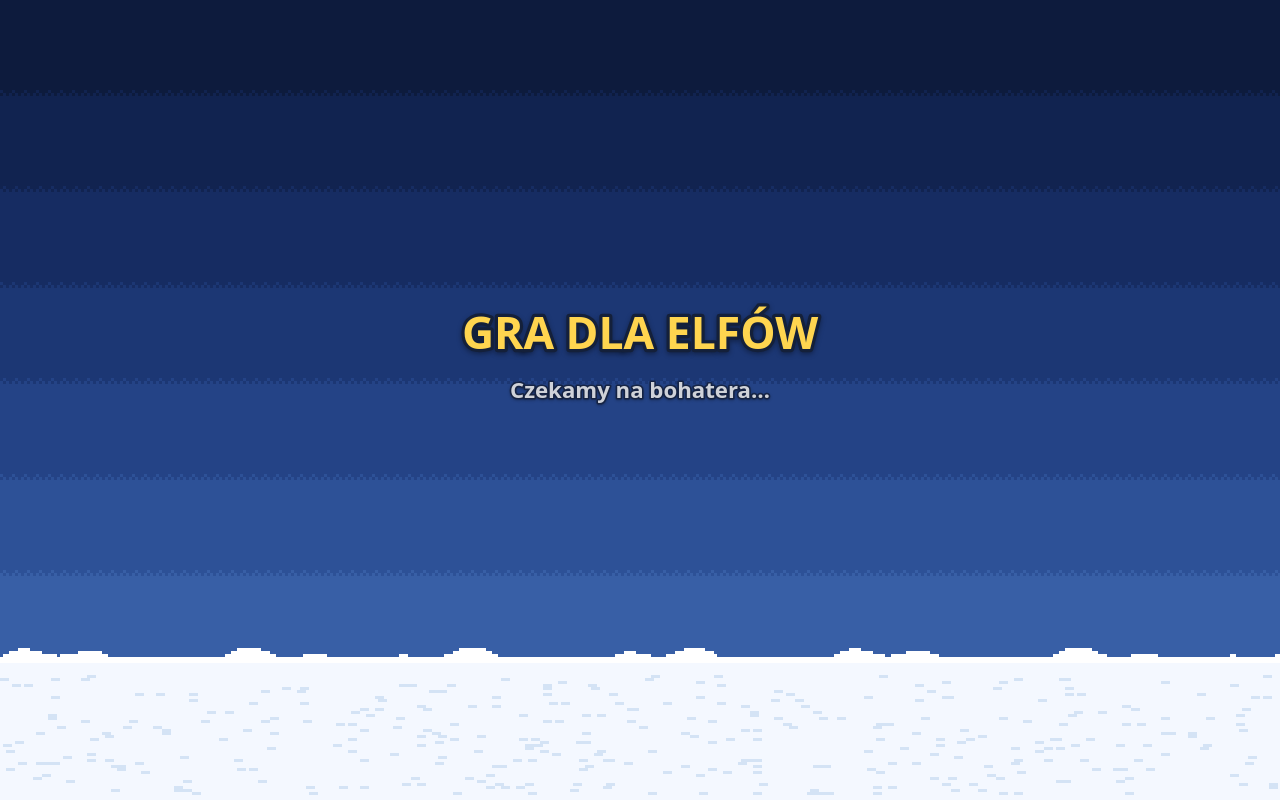
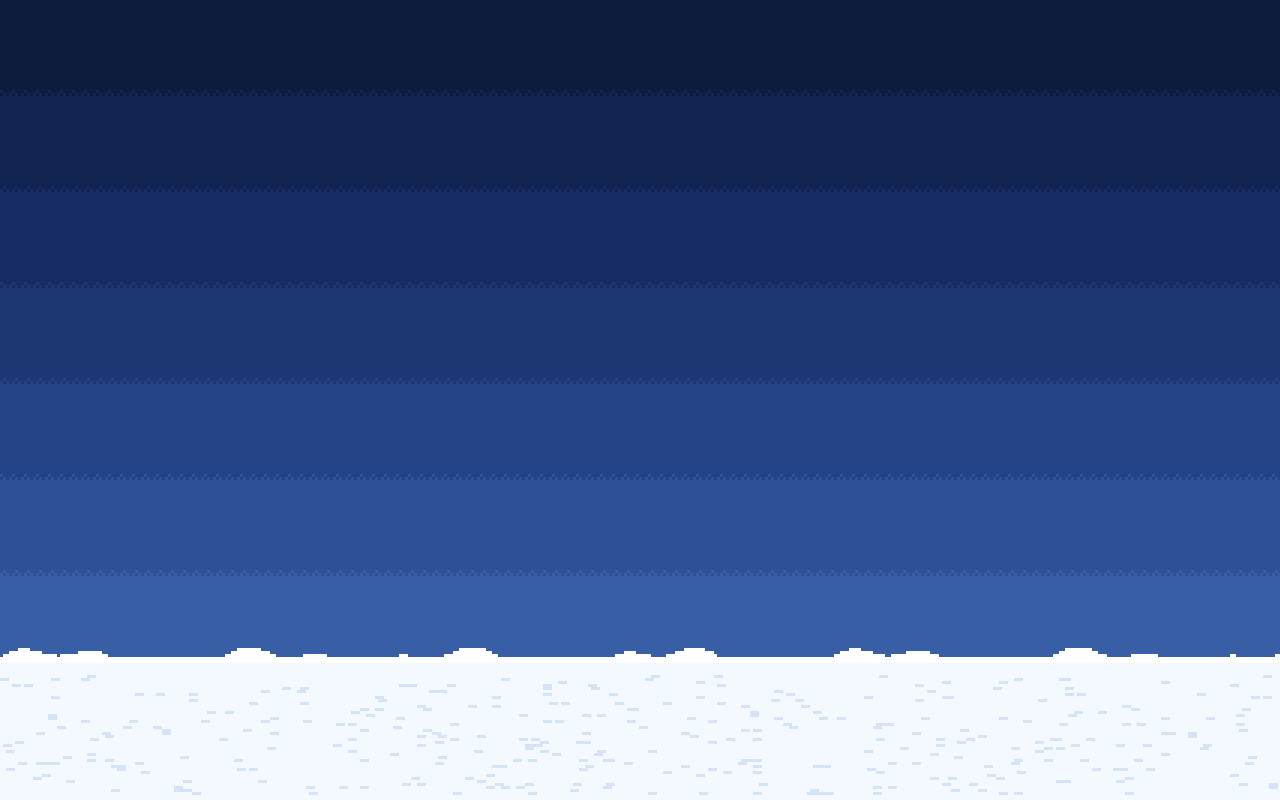
Before and after one commit to coditive-com/santa, a plain HTML site: page index.html in a window 1280 px wide. Drawn offline with Linux system fonts and the light colour scheme.

Commit message:
Puste tło na ekranie oczekiwania (bez napisów)
Co-Authored-By: Claude Opus 5.5 <noreply@anthropic.com>
Claude-Session: https://claude.ai/code/session_011is8wchf9fbyDaRXw9hyBR

```diff
--- a/index.html
+++ b/index.html
@@ -659,13 +659,7 @@ function rysuj(t) {
     ctx.globalAlpha = 1;
   });
 
-  if (stan === 'czekamy') {
-    const cx = CW / 2, cy = CH * 0.42;
-    tekst(USTAWIENIA.tytul, cx, cy, 40 * U, '#ffd54f', 'center', 900);
-    ctx.globalAlpha = 0.55 + 0.45 * Math.abs(Math.sin(t * 2));
-    tekst('Czekamy na bohatera…', cx, cy + 50 * U, 20 * U, '#ffffff', 'center', 700);
-    ctx.globalAlpha = 1;
-  }
+  // 'czekamy' – na razie samo tło, bez napisów
 
   if ((stan === 'spacer' || stan === 'gra') && dotykowe) rysujStrzalki();
   if (stan === 'gra') rysujHUD(t);
```
